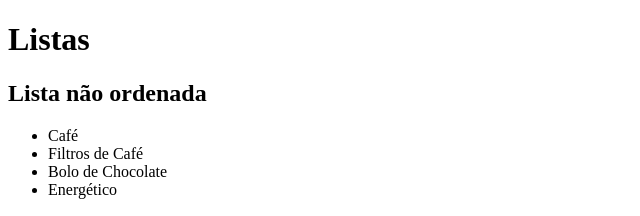
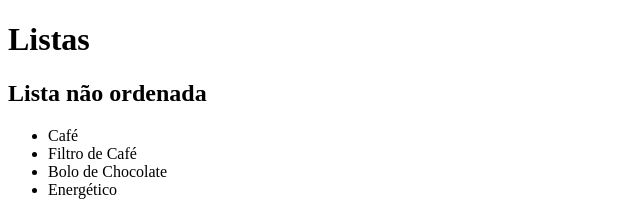
Before and after one commit to Raylson1/aula-tabela, a plain HTML site: page index.html in a window 1280 px wide. Shown: the top 216 px of the page, 0-640 px from the left. Drawn offline with Linux system fonts and the light colour scheme.

Commit message:
plural para singular

```diff
--- a/index.html
+++ b/index.html
@@ -10,7 +10,7 @@
     <h2>Lista não ordenada</h2>
     <ul>
         <li>Café</li>
-        <li>Filtros de Café</li>
+        <li>Filtro de Café</li>
         <li>Bolo de Chocolate</li>
         <li>Energético</li>
     </ul>
```
